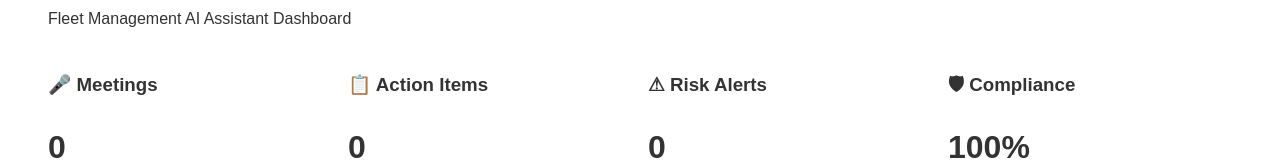
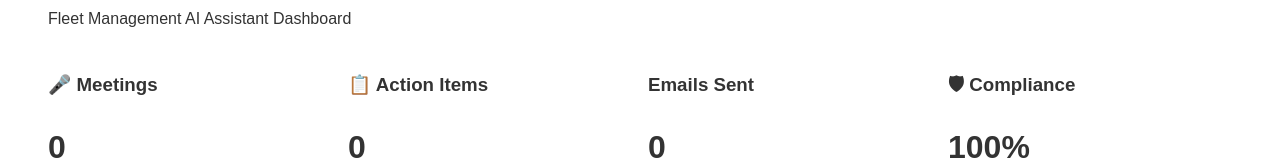
Before and after one commit to jdermlife/fleetmanagement, a React (Vite) app in the folder frontend/: page /ai-dashboard in a window 1280 px wide. Shown: the part 272-432 px from the top of the page. Built offline with nearby package versions, Linux system fonts and the light colour scheme; no server answers.

Commit message:
commit and push

```diff
--- a/frontend/src/pages/ai/AIDashboard.tsx
+++ b/frontend/src/pages/ai/AIDashboard.tsx
@@ -58,7 +58,7 @@ return (
     </div>
 
     <div className="stat-card">
-      <h3>⚠ Risk Alerts</h3>
+      <h3>Emails Sent</h3>
       <h1>{stats.emails_sent}</h1>
     </div>
 
```
